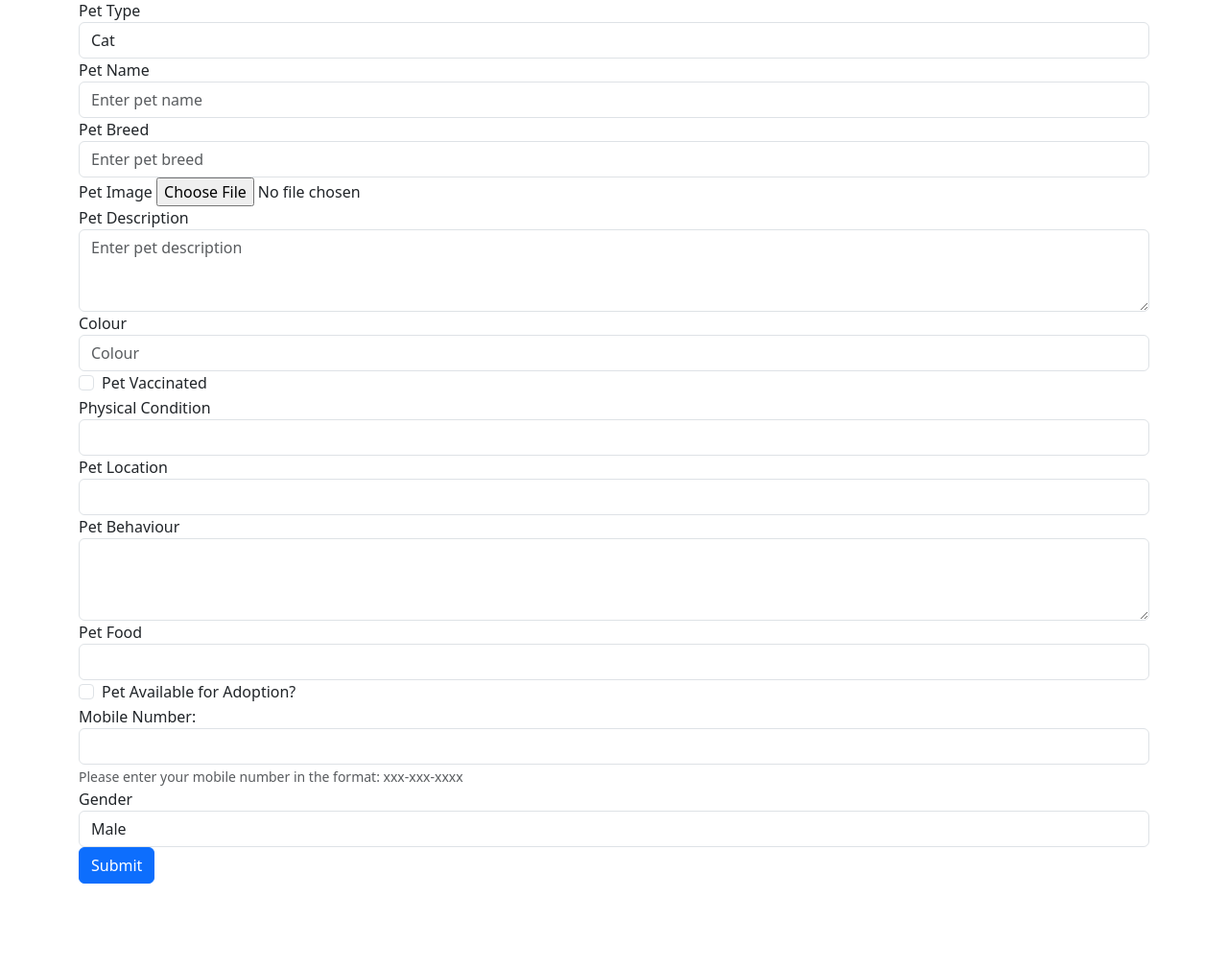
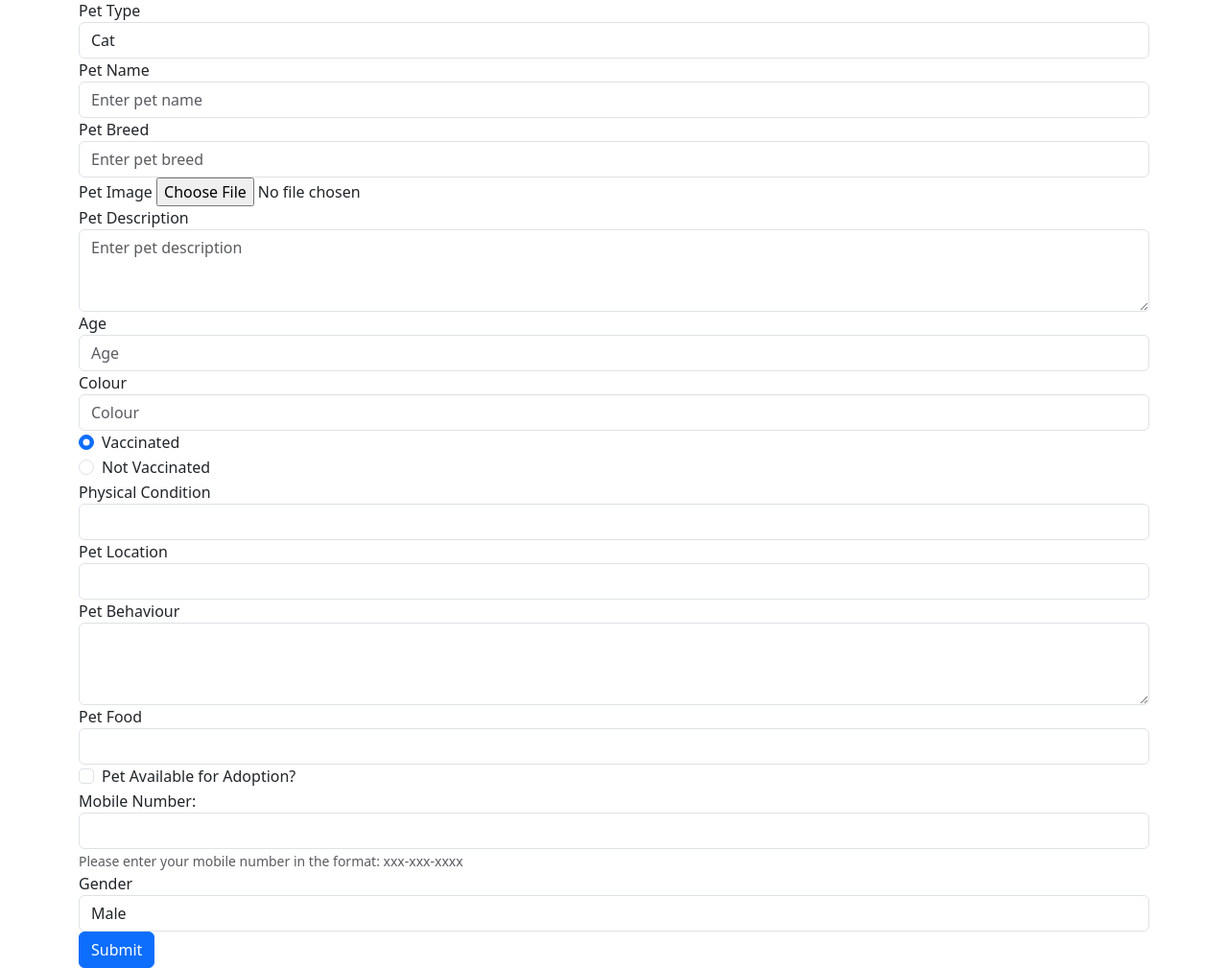
Before and after one commit to AteyaShuborna/TheHappyTail, a Django app: page /pet/create-pet-adoption/ in a window 1280 px wide. Shown: the part 81-1090 px from the top of the page at 96% size. Before the commit the page ends 1002 px from the top, so only its background shows below. Run offline with Django 4.2, Linux system fonts and the light colour scheme; a user stored in the database is signed in; some libraries are stand-ins or nearby versions.

Commit message:
adoption pet update and pet detail view

```diff
--- a/pet/models.py
+++ b/pet/models.py
@@ -7,7 +7,7 @@ from authentication.models import CustomUser
 
 
 class Pet(models.Model):
-    user = models.OneToOneField(CustomUser, on_delete=models.CASCADE, null=True, default=None)
+    user = models.ForeignKey(CustomUser, on_delete=models.CASCADE, null=True, default=None)
     PET_TYPE_CHOICES = [
         ('cat', 'Cat'),
         ('dog', 'Dog'),
@@ -20,13 +20,14 @@ class Pet(models.Model):
     pet_breed = models.CharField(max_length=255, null=True, blank=True)
     pet_description = models.TextField(blank=True)
     pet_image = models.ImageField(upload_to='static/img/pet', null=True, blank=True)
-    pet_vaccinated = models.BooleanField(default=False)
+    pet_vaccinated = models.BooleanField(null=True, blank=True)
     pet_colour = models.CharField(max_length=20, null=True, blank=True)
     pet_gender = models.CharField(max_length=20)
     pet_location = models.CharField(max_length=255)
     pet_mobile = models.CharField(max_length=20)
     created_at = models.DateTimeField(auto_now_add=True)
     updated_at = models.DateTimeField(auto_now=True)
+    pet_age = models.IntegerField(null=True, blank=True)
 
 
     class Meta:
--- a/pet/urls.py
+++ b/pet/urls.py
@@ -1,7 +1,9 @@
 from django.urls import path
-from .views import create_pet_adoption,view_pet_adoption
+from .views import create_pet_adoption,view_pet_adoption,update_pet_adoption, pet_detail
 
 urlpatterns = [
     path('create-pet-adoption/', create_pet_adoption , name='create_pet_adoption'),
     path('view-pet-adoption/', view_pet_adoption, name='view_pet_adoption'),
+    path('<int:pk>/update-pet-adoption/', update_pet_adoption, name='update_pet-adoption'),
+    path('<str:type>/<int:pk>/', pet_detail, name='pet_detail'),
 ]
--- a/pet/views.py
+++ b/pet/views.py
@@ -1,7 +1,6 @@
-from django.shortcuts import render, redirect
-from .models import AdoptionPet
+from django.shortcuts import render, redirect, get_object_or_404
+from .models import AdoptionPet, MissingPet
 from django.http import HttpResponse
-from django.core.exceptions import ValidationError
 from django.contrib.auth.decorators import login_required
 from authentication.models import CustomUser
 
@@ -23,6 +22,7 @@ def create_pet_adoption(request):
         pet_physicalcondition = request.POST['pet_physicalcondition']
         pet_availability = request.POST['pet_availability']
         pet_vaccinated = request.POST['pet_vaccinated']
+        pet_age = request.POST['pet_age']
         email = request.user.username
         creator = CustomUser.objects.get(email=email)
 
@@ -41,6 +41,7 @@ def create_pet_adoption(request):
             pet_physicalcondition=pet_physicalcondition,
             pet_availability=pet_availability,
             pet_vaccinated=pet_vaccinated,
+            pet_age=pet_age,
             user=creator
             )
 
@@ -54,3 +55,34 @@ def create_pet_adoption(request):
 def view_pet_adoption(request):
     pets = AdoptionPet.objects.filter(pet_availability=True)
     return render(request, 'pet_adoption_view.html', {'pets': pets})
+
+@login_required
+def update_pet_adoption(request,pk):
+    adoptionpet = get_object_or_404(AdoptionPet, pk=pk)
+    if adoptionpet.user_id != request.user.username:
+        return redirect('pet_adoption_view.html')
+
+    if request.method == 'POST':
+        adoptionpet.pet_name = request.POST['pet_name']
+        adoptionpet.pet_age = request.POST['pet_age']
+        adoptionpet.save()
+
+        return render('adoption_pet_detail.html')
+
+    creator_name = adoptionpet.user.name
+
+    context = {'pet': adoptionpet, 'creator_name': creator_name}
+
+
+    return render(request, 'update_pet_adoption.html', context)
+
+def pet_detail(request,type,pk):
+    pet_type = {'adoption': AdoptionPet, 'missing': MissingPet}.get(type, None)
+    if pet_type is None:
+        return render(request, '404.html', status=404)
+
+    pet = get_object_or_404(pet_type, pk=pk)
+    creator_name = pet.user.name
+
+    context = {'pet': pet, 'creator_name': creator_name}
+    return render(request, 'pet_detail.html', context)
--- a/templates/pet_adoption_create.html
+++ b/templates/pet_adoption_create.html
@@ -45,18 +45,29 @@
             <label for="pet_description">Pet Description</label>
             <textarea class="form-control" id="pet_description" name="pet_description" rows="3" placeholder="Enter pet description"></textarea>
         </div>
+        <!-- Pet Age -->
+        <div class="form-group">
+            <label for="pet_age">Age</label>
+            <input type="number" class="form-control" id="pet_age" name="pet_age" placeholder="Age">
+        </div>
         <!-- Pet Colour -->
         <div class="form-group">
             <label for="pet_colour">Colour</label>
             <input type="text" class="form-control" id="pet_colour" name="pet_colour" placeholder="Colour">
         </div>
         <!-- Pet Vaccinated -->
-        <div class="form-group">
-            <div class="form-check">
-                <input class="form-check-input" type="checkbox" value="False" id="pet_vaccinated" name="pet_vaccinated">
-                <label class="form-check-label" for="pet_vaccinated">Pet Vaccinated</label>
-            </div>
-        </div>
+        <div class="form-check">
+            <input class="form-check-input" type="radio" name="pet_vaccinated" id="pet_vaccinated_true" value="1" checked>
+            <label class="form-check-label" for="pet_vaccinated_true">
+              Vaccinated
+            </label>
+          </div>
+          <div class="form-check">
+            <input class="form-check-input" type="radio" name="pet_vaccinated" id="pet_vaccinated_false" value="0">
+            <label class="form-check-label" for="pet_vaccinated_false">
+              Not Vaccinated
+            </label>
+          </div>
         <!-- Physical Condition -->
         <div class="form-group">
             <label for="pet_physicalcondition">Physical Condition</label>
```
Also changed, not shown: templates/pet_detail.html (added, +12 -0 lines), templates/update_pet_adoption.html (added, +22 -0 lines), db.sqlite3, pet/migrations/0003_adoptionpet_pet_age_missingpet_pet_age.py (added), pet/migrations/0004_alter_adoptionpet_user_alter_missingpet_user.py (added), pet/migrations/0005_alter_adoptionpet_pet_vaccinated_and_more.py (added).
